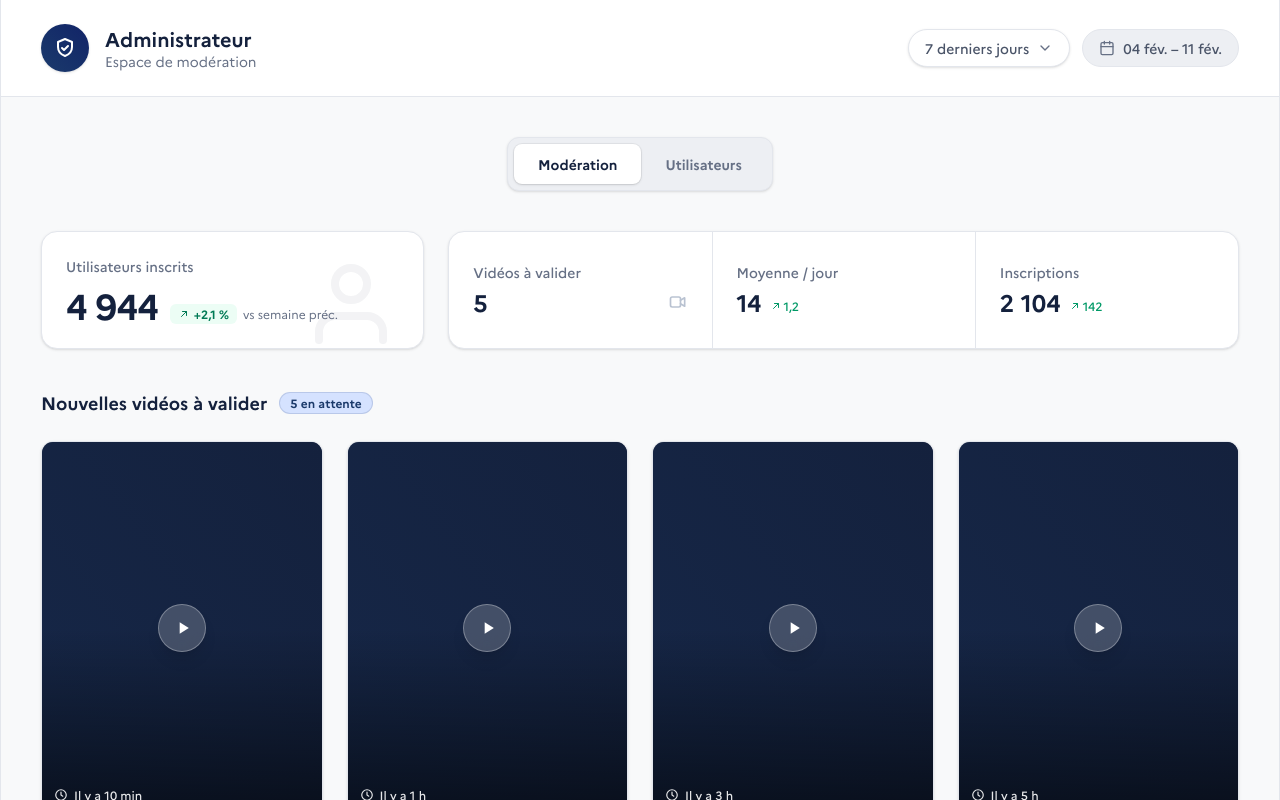
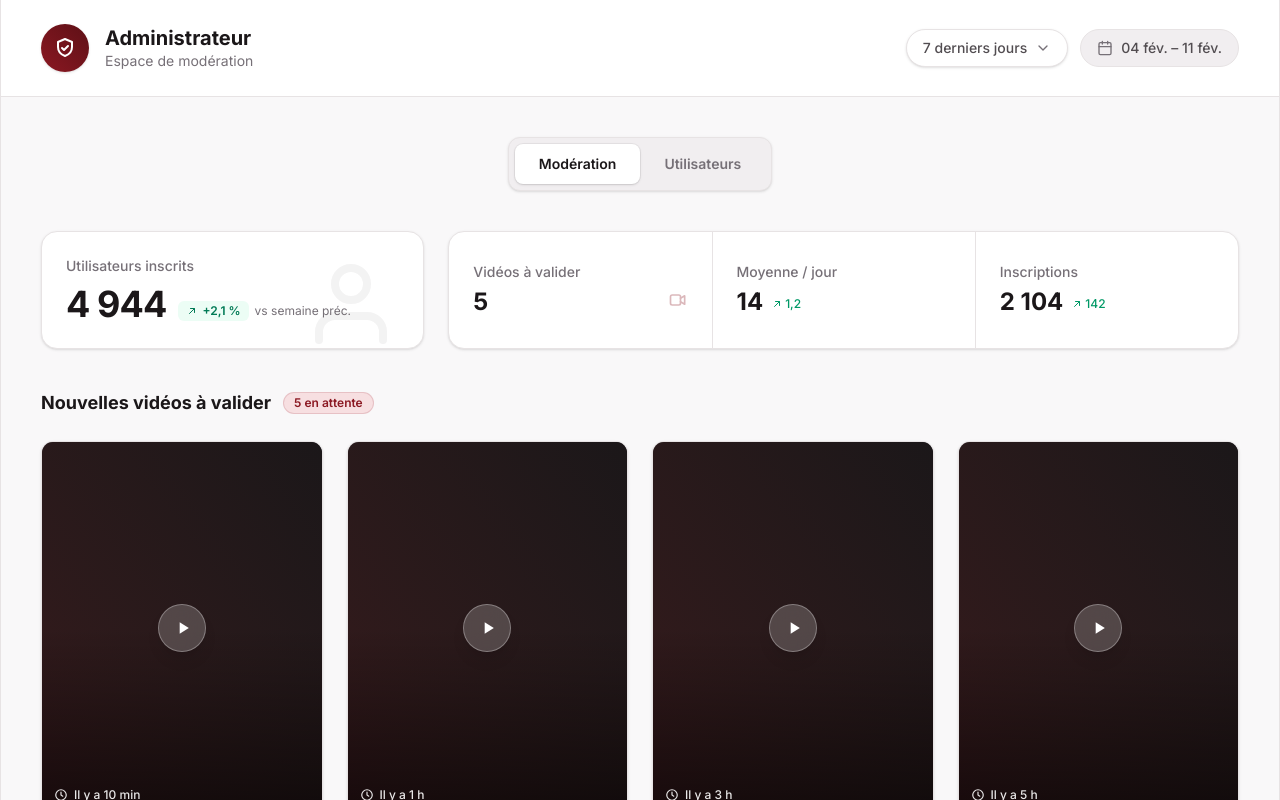
Before and after one commit to pierrick-simon/ProfilsActifs, a Next.js app: page /admin in a window 1280 px wide. Shown: the top 800 px of the page. Built offline with nearby package versions, Linux system fonts and the light colour scheme.

Commit message:
fix: Updated Branding Colors & font

```diff
--- a/app/admin/page.tsx
+++ b/app/admin/page.tsx
@@ -49,7 +49,7 @@ export default function AdminPage() {
       <header className="px-6 py-6 md:px-10">
         <div className="flex flex-col justify-between gap-4 sm:flex-row sm:items-center">
           <div className="flex items-center gap-4">
-            <span className="flex size-12 shrink-0 items-center justify-center rounded-full bg-gradient-to-tr from-bleu-institutionnel to-[#122368] text-texte-inverse shadow-sm">
+            <span className="flex size-12 shrink-0 items-center justify-center rounded-full bg-gradient-to-tr from-bleu-institutionnel to-[#5e1016] text-texte-inverse shadow-sm">
               <ShieldCheckIcon className="size-6" />
             </span>
             <div className="flex flex-col">
--- a/app/globals.css
+++ b/app/globals.css
@@ -6,30 +6,32 @@
 @source "../lib";
 
 @theme {
-  /* Typographie : Marianne, police officielle imposée par la charte */
-  --font-sans: var(--font-marianne), ui-sans-serif, system-ui, sans-serif;
+  /* Typographie : Inter */
+  --font-sans: var(--font-inter), ui-sans-serif, system-ui, sans-serif;
 
   /* Fonds */
   --color-fond-page: #ffffff;
-  --color-fond-neutre: #edeff3;
-  --color-fond-bleu-clair: #d5e2ff;
+  /* Gris neutre légèrement chaud (auparavant bleuté) */
+  --color-fond-neutre: #f1eef0;
+  /* Teinte claire de la couleur de marque (rouge brique) */
+  --color-fond-bleu-clair: #f7dfe1;
 
-  /* Marque et actions */
-  --color-bleu-institutionnel: #1b3a6b;
+  /* Marque et actions — couleur principale : rouge brique #8B1822 */
+  --color-bleu-institutionnel: #8b1822;
   --color-action-sur-blanc: #b75310;
   --color-action-sur-bleu: #FFC197;
 
   /* États */
   --color-erreur: #fb3748;
 
-  /* Textes */
-  --color-texte-principal: #14213d;
-  --color-texte-secondaire: #4a5468;
-  --color-texte-tertiaire: #667085;
+  /* Textes — neutres chauds, débarrassés de l'ancien cast bleu/ardoise */
+  --color-texte-principal: #1b1719;
+  --color-texte-secondaire: #524d51;
+  --color-texte-tertiaire: #767077;
   --color-texte-inverse: #ffffff;
   --color-texte-sur-action-clair: #96440d;
 
-  /* Bordures */
-  --color-bordure-defaut: #e3e6ec;
-  --color-bordure-forte: #8891a3;
+  /* Bordures — gris neutres (auparavant ardoise bleuté) */
+  --color-bordure-defaut: #e7e3e4;
+  --color-bordure-forte: #8d868b;
 }
--- a/app/layout.tsx
+++ b/app/layout.tsx
@@ -1,25 +1,11 @@
 import type { Metadata } from "next";
-import localFont from "next/font/local";
+import { Inter } from "next/font/google";
 import "./globals.css";
 import { ToastProvider } from "@/components/toast";
 
-// Marianne — typographie officielle de l'État, imposée par la charte graphique.
-const marianne = localFont({
-  src: [
-    { path: "../public/fontes web/Marianne-Thin.woff2", weight: "100", style: "normal" },
-    { path: "../public/fontes web/Marianne-Thin_Italic.woff2", weight: "100", style: "italic" },
-    { path: "../public/fontes web/Marianne-Light.woff2", weight: "300", style: "normal" },
-    { path: "../public/fontes web/Marianne-Light_Italic.woff2", weight: "300", style: "italic" },
-    { path: "../public/fontes web/Marianne-Regular.woff2", weight: "400", style: "normal" },
-    { path: "../public/fontes web/Marianne-Regular_Italic.woff2", weight: "400", style: "italic" },
-    { path: "../public/fontes web/Marianne-Medium.woff2", weight: "500", style: "normal" },
-    { path: "../public/fontes web/Marianne-Medium_Italic.woff2", weight: "500", style: "italic" },
-    { path: "../public/fontes web/Marianne-Bold.woff2", weight: "700", style: "normal" },
-    { path: "../public/fontes web/Marianne-Bold_Italic.woff2", weight: "700", style: "italic" },
-    { path: "../public/fontes web/Marianne-ExtraBold.woff2", weight: "800", style: "normal" },
-    { path: "../public/fontes web/Marianne-ExtraBold_Italic.woff2", weight: "800", style: "italic" },
-  ],
-  variable: "--font-marianne",
+const inter = Inter({
+  subsets: ["latin"],
+  variable: "--font-inter",
   display: "swap",
 });
 
@@ -30,7 +16,7 @@ export const metadata: Metadata = {
 
 export default function RootLayout({ children }: LayoutProps<"/">) {
   return (
-    <html lang="fr" className={`${marianne.variable} h-full antialiased`}>
+    <html lang="fr" className={`${inter.variable} h-full antialiased`}>
       <body className="min-h-full flex flex-col bg-fond-page font-sans text-texte-principal">
         <ToastProvider>{children}</ToastProvider>
       </body>
--- a/components/account-menu.tsx
+++ b/components/account-menu.tsx
@@ -75,7 +75,7 @@ export default function AccountMenu() {
           <span className="truncate font-sans text-sm font-medium text-texte-principal">
             {name}
           </span>
-          <span className="flex size-3.5 shrink-0 items-center justify-center rounded-full bg-[#375DFB] text-texte-inverse">
+          <span className="flex size-3.5 shrink-0 items-center justify-center rounded-full bg-bleu-institutionnel text-texte-inverse">
             <CheckIcon className="size-2" />
           </span>
         </span>
--- a/components/auth-panel.tsx
+++ b/components/auth-panel.tsx
@@ -3,8 +3,8 @@ import AuthTestimonial from "@/components/auth-testimonial";
 export default function AuthPanel({ children }: { children: React.ReactNode }) {
   return (
     <main className="flex flex-1 bg-fond-page p-2">
-      <div className="relative flex flex-1 overflow-hidden rounded-3xl bg-[linear-gradient(180deg,#122368_0%,#182f8b_25%,#2547d0_50%,#97baff_75%,#d5e2ff_100%)] p-2">
-        <div className="relative z-10 flex w-full flex-col rounded-2xl bg-fond-page shadow-[0_24px_48px_-12px_rgba(18,35,104,0.12)] lg:w-[58%]">
+      <div className="relative flex flex-1 overflow-hidden rounded-3xl bg-[linear-gradient(180deg,#5e1016_0%,#8b1822_25%,#b83a45_50%,#e39aa1_75%,#f7dfe1_100%)] p-2">
+        <div className="relative z-10 flex w-full flex-col rounded-2xl bg-fond-page shadow-[0_24px_48px_-12px_rgba(94,16,22,0.12)] lg:w-[58%]">
           {children}
         </div>
 
--- a/components/profile-spotlight.tsx
+++ b/components/profile-spotlight.tsx
@@ -149,7 +149,7 @@ function CertificationMedal() {
         style={centered}
       />
       <div
-        className="absolute flex size-24 items-center justify-center overflow-hidden rounded-full border-4 border-[#122368] bg-fond-page"
+        className="absolute flex size-24 items-center justify-center overflow-hidden rounded-full border-4 border-[#5e1016] bg-fond-page"
         style={centered}
       >
         <div className="size-[72px] overflow-hidden rounded-full bg-fond-bleu-clair">
--- a/components/user-table.tsx
+++ b/components/user-table.tsx
@@ -412,7 +412,7 @@ function RoleBadge({ role }: { role: "candidat" | "recruteur" }) {
 
 function AdminBadge() {
   return (
-    <span className="inline-flex items-center gap-1 rounded-full bg-[#122368] px-2.5 py-0.5 font-sans text-xs font-semibold text-texte-inverse">
+    <span className="inline-flex items-center gap-1 rounded-full bg-[#5e1016] px-2.5 py-0.5 font-sans text-xs font-semibold text-texte-inverse">
       <ShieldCheckIcon className="size-3" />
       Admin
     </span>
```
